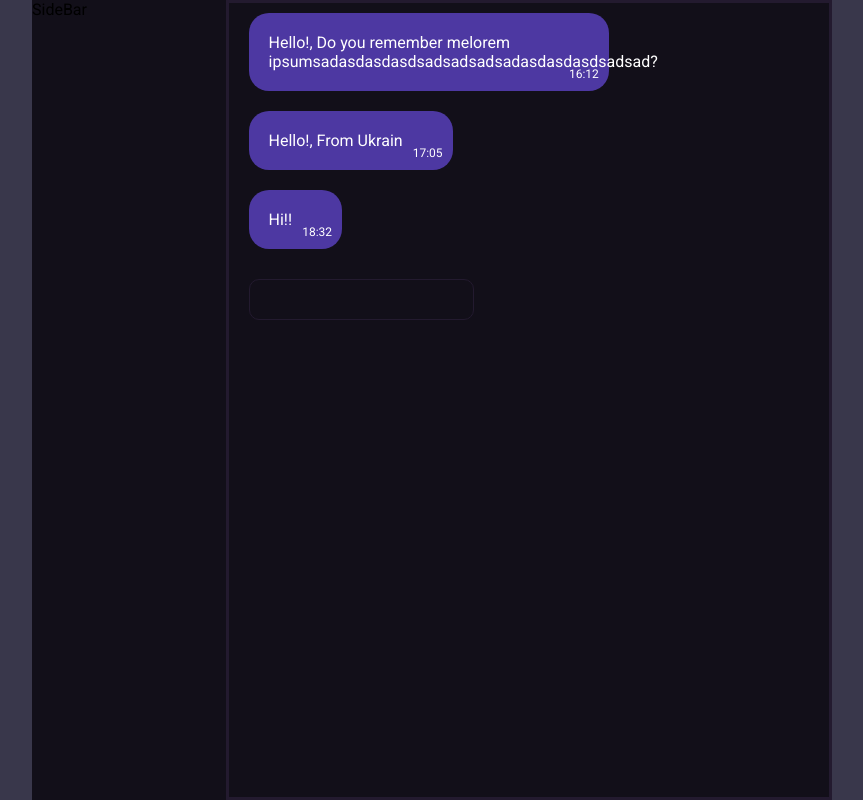
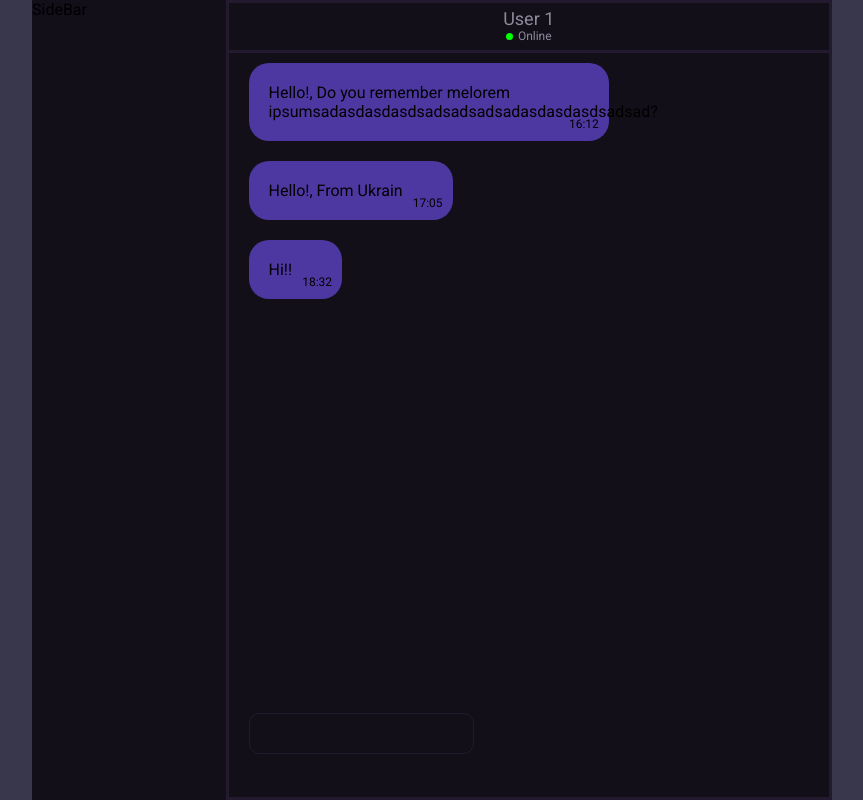
Before and after one commit to ZooMingGG/online-chat, a React (Create React App) app in the folder client/: page / in a window 1280 px wide. Shown: the whole page, without its empty margins (208-1071 px from the left). Built offline with nearby package versions, Linux system fonts and the light colour scheme; no server answers.

Commit message:
add dialog top bar and add styles for dialog component

```diff
--- a/client/src/components/Dialog/Dialog.jsx
+++ b/client/src/components/Dialog/Dialog.jsx
@@ -1,11 +1,15 @@
 import classes from './Dialog.module.css'
 import { MessageInput } from '../MessageInput/MessageInput';
 import { Messages } from '../Messages/Messages';
+import { DialogTopBar } from '../DialogTopBar/DialogTopBar';
 
 export const Dialog = () => {
   return (
     <div className={classes.dialog}>
-      <Messages />
+      <DialogTopBar />
+      <div className={classes.container}>
+        <Messages />
+      </div>
       <MessageInput />
     </div>
   );
--- a/client/src/components/Dialog/Dialog.module.css
+++ b/client/src/components/Dialog/Dialog.module.css
@@ -1,5 +1,16 @@
 .dialog {
+  max-height: 100vh;
   background-color: #120F19;
-  color: white;
   border: 3px solid #231A2F;
-};
+}
+
+.container {
+  height: 80vh;
+  overflow-y: scroll;
+  -ms-overflow-style: none;
+  scrollbar-width: none;
+}
+
+.container::-webkit-scrollbar {
+  display: none;
+}
--- /dev/null
+++ b/client/src/components/DialogTopBar/DialogTopBar.jsx
@@ -0,0 +1,17 @@
+import classes from './DialogTopBar.module.css';
+
+export const DialogTopBar = () => {
+  const isOnline = true;
+
+  return (
+    <div className={classes.topbar}>
+      <div className={classes['user-name']}>User 1</div>
+      <div className={classes['user-status']}>
+        <div className={isOnline ? classes.online : classes.offline}></div>
+        <span>
+          {isOnline ? 'Online' : 'Offline'}
+        </span>
+      </div>
+    </div>
+  );
+};
--- /dev/null
+++ b/client/src/components/DialogTopBar/DialogTopBar.module.css
@@ -0,0 +1,35 @@
+.topbar {
+  height: 50px;
+  background-color: #120F19;
+  border-bottom: 3px solid #231A2F;
+}
+
+.user-name {
+  text-align: center;
+  font-size: 18px;
+  padding: 5px 0 0 0;
+  color: #8D8A9B;
+}
+
+.user-status {
+  display: flex;
+  justify-content: center;
+  align-items: center;
+  font-size: 12px;
+  color: #8D8A9B;
+}
+
+.online, .offline {
+  margin: 0 5px 0 0;
+  width: 7px;
+  height: 7px;
+  border-radius: 50%;
+}
+
+.offline {
+  background-color: #8D8A9B;
+}
+
+.online {
+  background-color: #00FF00;
+}
```
